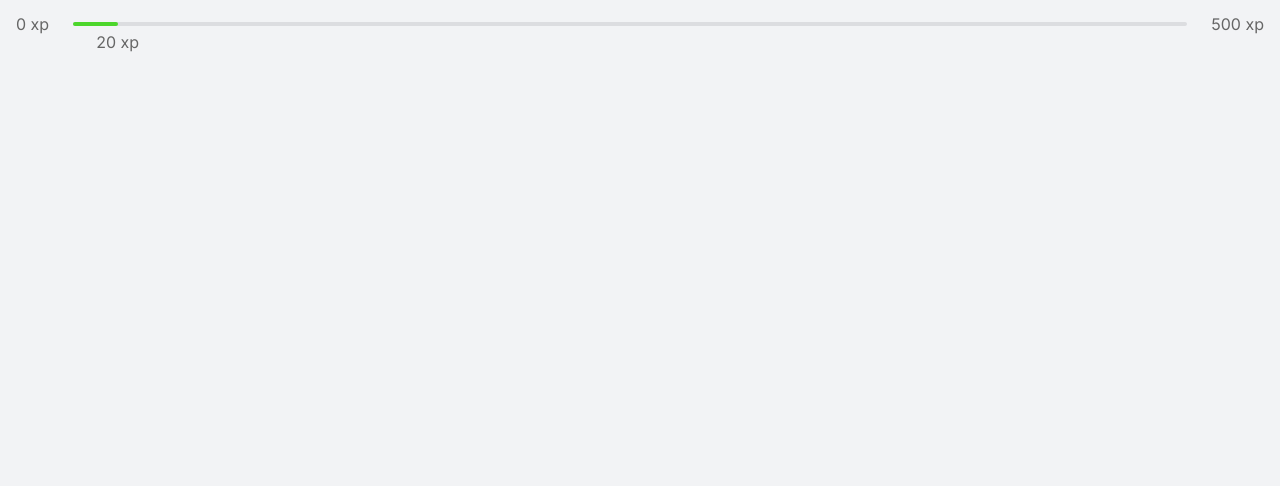
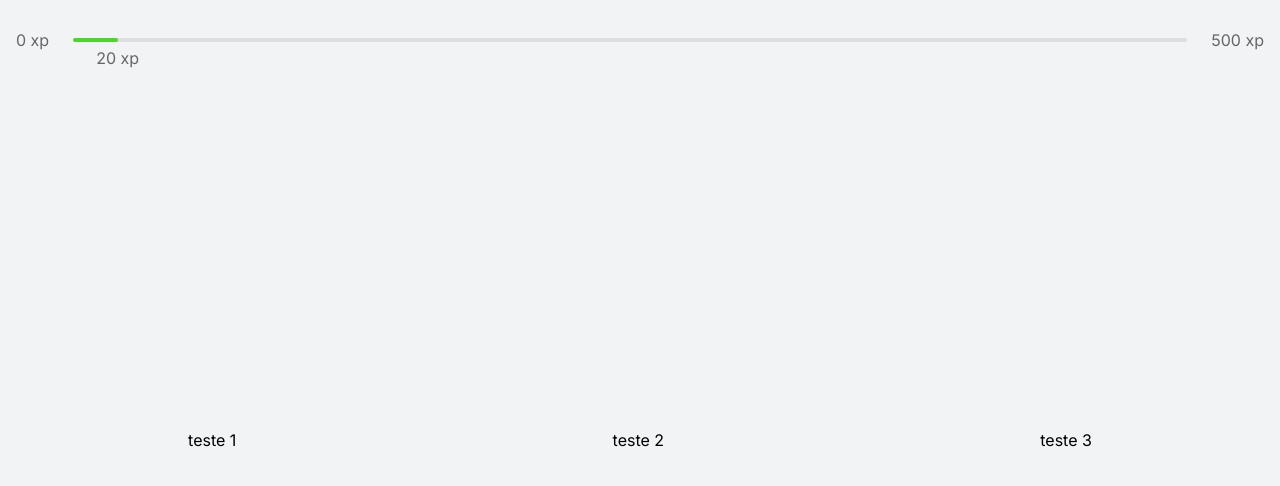
Before and after one commit to magnonasc/MoveIt, a Next.js app: page / in a window 1280 px wide. Shown: the top 486 px of the page. Built offline with nearby package versions, Linux system fonts and the light colour scheme.

Commit message:
Added main flex container for the page

```diff
--- a/src/components/atoms/PageContainer.tsx
+++ b/src/components/atoms/PageContainer.tsx
@@ -5,6 +5,7 @@ const PageContainer = styled.div`
     margin: auto;
     display: flex;
     flex-direction: column;
+    height: 100vh;
 `;
 
 export default PageContainer;
--- a/src/pages/index.tsx
+++ b/src/pages/index.tsx
@@ -1,20 +1,37 @@
 import { FC } from 'react';
 import Head from 'next/head';
+import styled from 'styled-components';
 import ExperienceBar from '../components/molecules/ExperienceBar';
 import PageContainer from '../components/atoms/PageContainer';
+
+const Header = styled.header`
+    margin: 1rem 0;
+`;
+
+const Main = styled.main`
+    display: flex;
+    flex: 1;
+    justify-content: space-around;
+    align-items: center;
+`;
 
 const Home: FC = () => {
     return (
         <>
             <Head>
-                <title>Homepage Template</title>
+                <title>Move It</title>
                 <link rel="icon" href="/favicon.ico" />
             </Head>
 
             <PageContainer>
-                <header>
+                <Header>
                     <ExperienceBar max={500} value={20} />
-                </header>
+                </Header>
+                <Main>
+                    <div>teste 1</div>
+                    <div>teste 2</div>
+                    <div>teste 3</div>
+                </Main>
             </PageContainer>
         </>
     );
```
